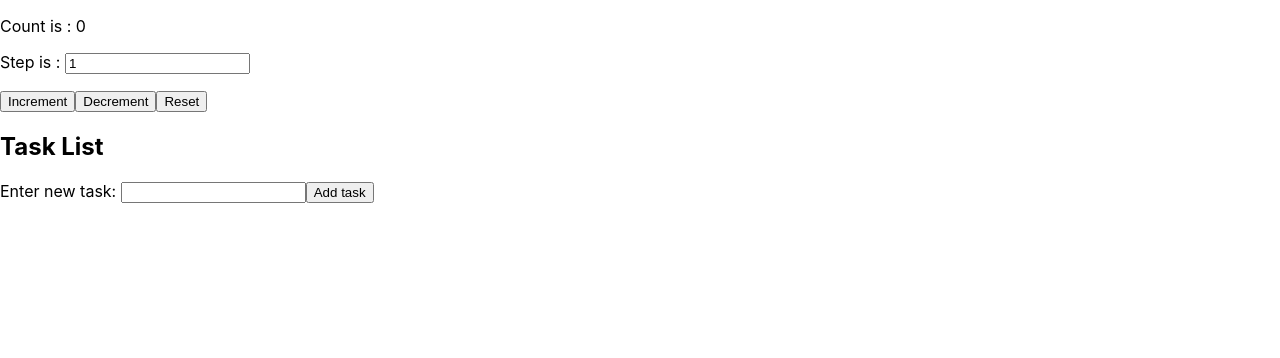
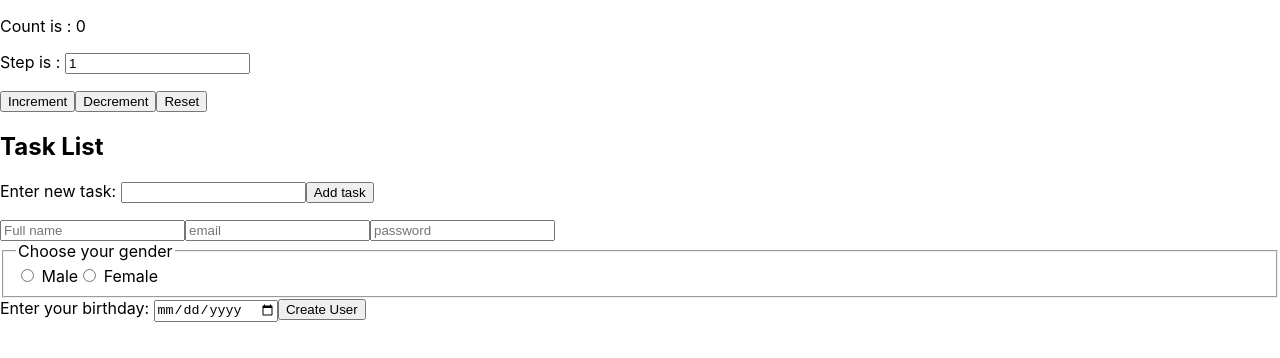
Before and after one commit to fc-fullstack-courses/fd-2023-1-redux, a React (Create React App) app: page / in a window 1280 px wide. Shown: the top 358 px of the page. Built offline with nearby package versions, Linux system fonts and the light colour scheme.

Commit message:
Add unfinished user creation form

```diff
--- a/src/App.js
+++ b/src/App.js
@@ -1,6 +1,7 @@
 import './App.css';
 import Counter from './components/Counter';
 import TaskList from './components/TaskList';
+import UserCreationForm from './components/UserCreationForm';
 
 function App(props) {
 
@@ -8,6 +9,7 @@ function App(props) {
     <>
       <Counter />
       <TaskList />
+      <UserCreationForm />
     </>
   )
 }
--- /dev/null
+++ b/src/components/UserCreationForm/index.jsx
@@ -0,0 +1,50 @@
+import React from 'react';
+import { Formik, Form, Field } from 'formik';
+
+const initialValues = {
+  fullName: '',
+  email: '',
+  password: '',
+  gender: '',
+  birthday: '',
+};
+
+const UserCreationForm = (props) => {
+  const handleSubmit = (values, formikBag) => {
+    const userData = {
+      ...values,
+      isMale: values.gender === 'male',
+      gender: undefined,
+    };
+    // console.log(userData);
+
+    // TODO
+    // send data to server somehow
+  };
+
+  return (
+    <Formik initialValues={initialValues} onSubmit={handleSubmit}>
+      <Form>
+        <Field name='fullName' placeholder='Full name' />
+        <Field name='email' placeholder='email' type='email' />
+        <Field name='password' placeholder='password' type='password' />
+        <fieldset>
+          <legend>Choose your gender</legend>
+          <label>
+            <Field name='gender' type='radio' value='male' /> Male
+          </label>
+          <label>
+            <Field name='gender' type='radio' value='female' /> Female
+          </label>
+        </fieldset>
+        <label>
+          Enter your birthday: <Field name='birthday' type='date' />
+        </label>
+
+        <button type='submit'>Create User</button>
+      </Form>
+    </Formik>
+  );
+};
+
+export default UserCreationForm;
```
